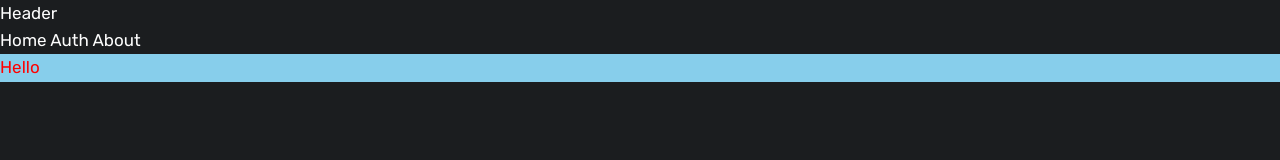
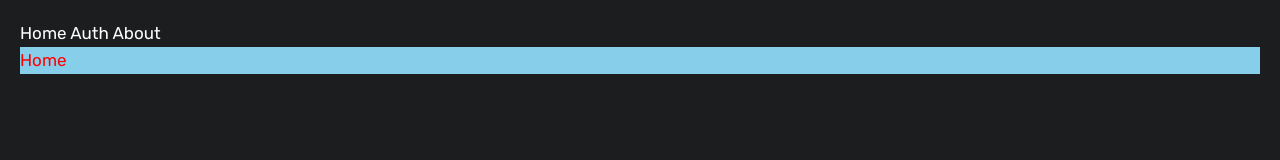
Before and after one commit to Dennis-1978/red-bank, a website built with webpack: page src/index.html in a window 1280 px wide. Built offline with nearby package versions, Linux system fonts and the light colour scheme.

Commit message:
add html and before methods to the RQuery library

```diff
--- /dev/null
+++ b/src/components/layout/header/header.component.js
@@ -0,0 +1,13 @@
+import ChildComponent from '@/core/component/child.component';
+import renderService from '@/core/services/render.service';
+
+import styles from './header.module.scss';
+import template from './header.template.html';
+
+export class Header extends ChildComponent {
+	render() {
+		this.element = renderService.htmlToElement(template, [], styles);
+
+		return this.element;
+	}
+}
--- /dev/null
+++ b/src/components/layout/header/header.module.scss
@@ -0,0 +1,11 @@
+@import 'src/styles/mixins';
+
+.header {
+  @include flex-horizontal-center;
+  justify-content: space-between;
+
+  .right-side {
+    @include flex-horizontal-center;
+    gap: 20px;
+  }
+}
--- /dev/null
+++ b/src/components/layout/header/header.template.html
@@ -0,0 +1,7 @@
+<header class="header">
+	<nav>
+		<a href="/">Home</a>
+		<a href="/auth">Auth</a>
+		<a href="/about-us">About</a>
+	</nav>
+</header>
--- a/src/components/layout/layout.component.js
+++ b/src/components/layout/layout.component.js
@@ -1,22 +1,31 @@
-export class Layout {
-  constructor({router, children}) {
-    this.router = router;
-    this.children = children;
-  }
+import { $R } from '@/core/rquery/rquery.lib';
+import renderService from '@/core/services/render.service';
 
-  render() {
-    const headerHTML = `<header>
-      Header
-      <nav>
-        <a href="/">Home</a>
-        <a href="/auth">Auth</a>
-        <a href="/about-us">About</a>
-      </nav>
-    </header>`;
+import styles from './layout.module.scss';
+import template from './layout.template.html';
 
-    return `
-      ${headerHTML}
-      <main>${this.children}</main>
-    `;
-  }
+import { Header } from './header/header.component';
+import ChildComponent from '@/core/component/child.component';
+
+export class Layout extends ChildComponent {
+	constructor({ router, children }) {
+		super();
+
+		this.router = router;
+		this.children = children;
+	}
+
+	render() {
+		this.element = renderService.htmlToElement(template, [], styles);
+
+		const mainElement = $R(this.element).find('main');
+
+		const contentContainer = $R(this.element).find('#content');
+
+		contentContainer.append(this.children);
+
+		mainElement.before(new Header().render()).append(contentContainer.element);
+
+		return this.element;
+	}
 }
--- /dev/null
+++ b/src/components/layout/layout.module.scss
@@ -0,0 +1,6 @@
+.layout {
+	position: relative;
+	padding: 20px;
+	max-width: 1350px;
+	margin: 0 auto;
+}
--- /dev/null
+++ b/src/components/layout/layout.template.html
@@ -0,0 +1,6 @@
+<section class="layout">
+  <main>
+    <div class="notification" id="notification"></div>
+    <div id="content"></div>
+  </main>
+</section>
--- a/src/components/screens/home/home.component.js
+++ b/src/components/screens/home/home.component.js
@@ -15,6 +15,6 @@ export class Home extends BaseScreen {
 
 		$R(element).find('h1').css('color', 'red')
 
-		return element.outerHTML;
+		return element;
 	}
 }
--- a/src/components/screens/home/home.template.html
+++ b/src/components/screens/home/home.template.html
@@ -1,3 +1,3 @@
 <div class="home">
-  <h1>Hello</h1>
+	<h1>Home</h1>
 </div>
--- a/src/core/router/router.js
+++ b/src/core/router/router.js
@@ -1,6 +1,7 @@
 import { Layout } from '@/components/layout/layout.component';
 import { ROUTES } from './routes.data';
 import { NotFound } from '@/components/screens/not-found/not-found.component';
+import { $R } from '../rquery/rquery.lib';
 
 export class Router {
 	#routes = ROUTES;
@@ -66,17 +67,18 @@ export class Router {
 	}
 
 	#render() {
-		const component = new this.#currentRoute.component();
+		const component = new this.#currentRoute.component().render();
+		console.log(this.#currentRoute.component.name)
 
 		if (!this.#layout) {
 			this.#layout = new Layout({
 				router: this,
-				children: component.render()
-			});
+				children: component
+			}).render();
 
-			document.getElementById('app').innerHTML = this.#layout.render();
+			$R('#app').append(this.#layout)
 		} else {
-			document.querySelector('main').innerHTML = component.render();
+			$R('#content').html('').append(component)
 		}
 	}
 }
--- a/src/core/rquery/rquery.lib.js
+++ b/src/core/rquery/rquery.lib.js
@@ -36,6 +36,52 @@ class RQuery {
 	}
 
 	/**
+	 * Append a new element as a child of selected element.
+	 * @param {HTMLElement} childElement - The new child element to append.
+	 * @returns {RQuery} The current RQuery instance for chaining.
+	 */
+	append(childElement) {
+		this.element.appendChild(childElement);
+
+		return this;
+	}
+
+	/**
+	 * Insert a new element before the selected element.
+	 * @param {HTMLElement} newElement - The new element to insert before the selected element.
+	 * @returns {RQuery} The current RQuery instance for chaining.
+	 */
+	before(newElement) {
+		if (!(newElement instanceof HTMLElement)) {
+			throw new Error('Element must be an HTMLElement');
+		}
+
+		const parentElement = this.element.parentElement;
+
+		if (parentElement) {
+			parentElement.insertBefore(newElement, this.element);
+		} else {
+			throw new Error('Element does not have a parent element');
+		}
+
+		return this;
+	}
+
+	/**
+	 * Get or set the inner HTML of the selected element.
+	 * @param {String} [htmlContent] - Optional HTML content to set. If not provided, the current inner HTML will be returned.
+	 * @returns {RQuery | String} The current RQuery instance for chaining when setting HTML content, or the current inner HTML when getting.
+	 */
+	html(htmlContent) {
+		if (typeof htmlContent === 'undefined') {
+			return this.element.innerHTML;
+		} else {
+			this.element.innerHTML = htmlContent;
+			return this;
+		}
+	}
+
+	/**
 	 * Set the CSS style of the selected element.
 	 * @param {String} property - The CSS property to set.
 	 * @param {String} value - The value to set for the CSS property.
```
Also changed, not shown: .fttemplates/component/<FTName>.template.html.
